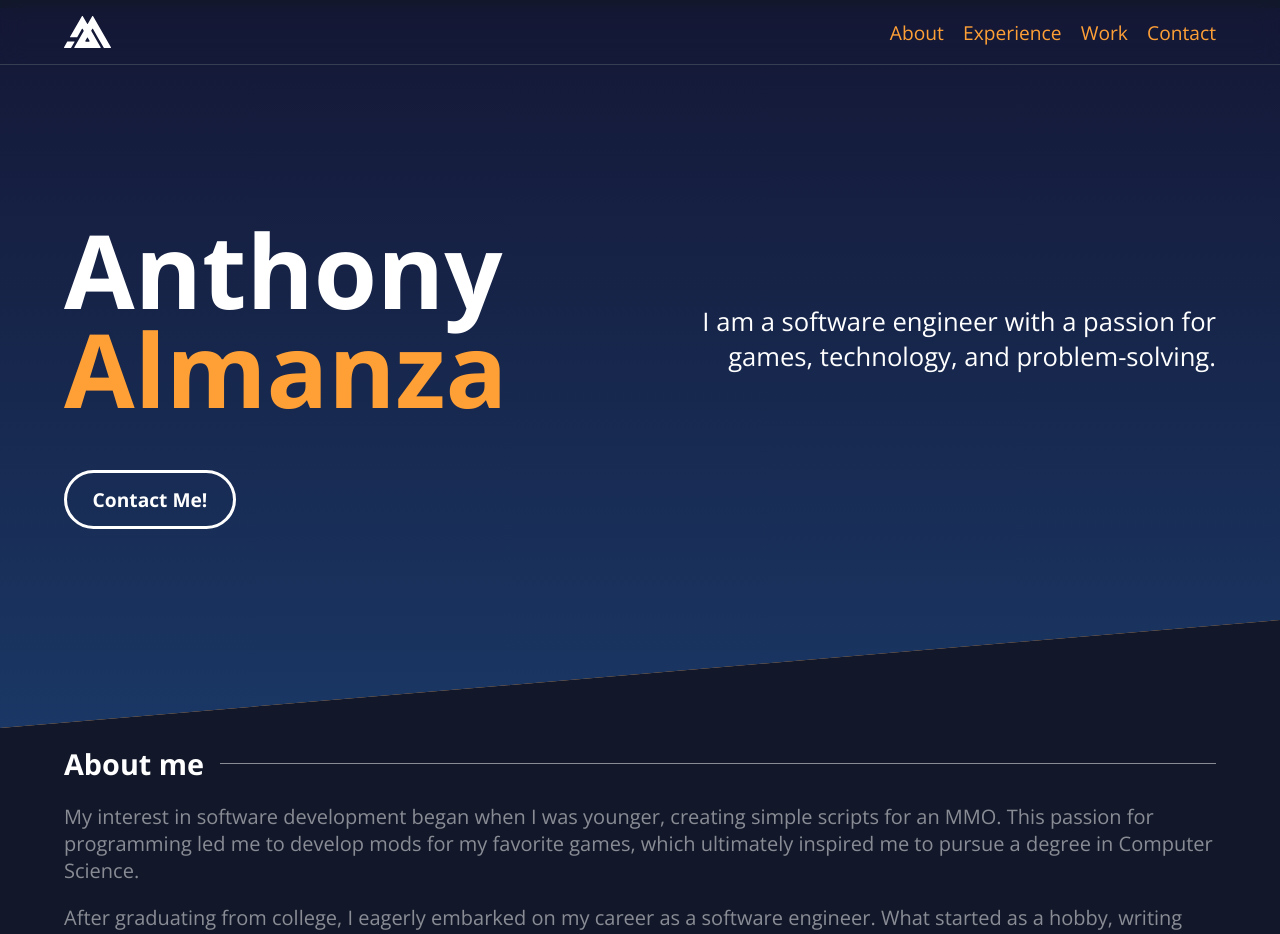
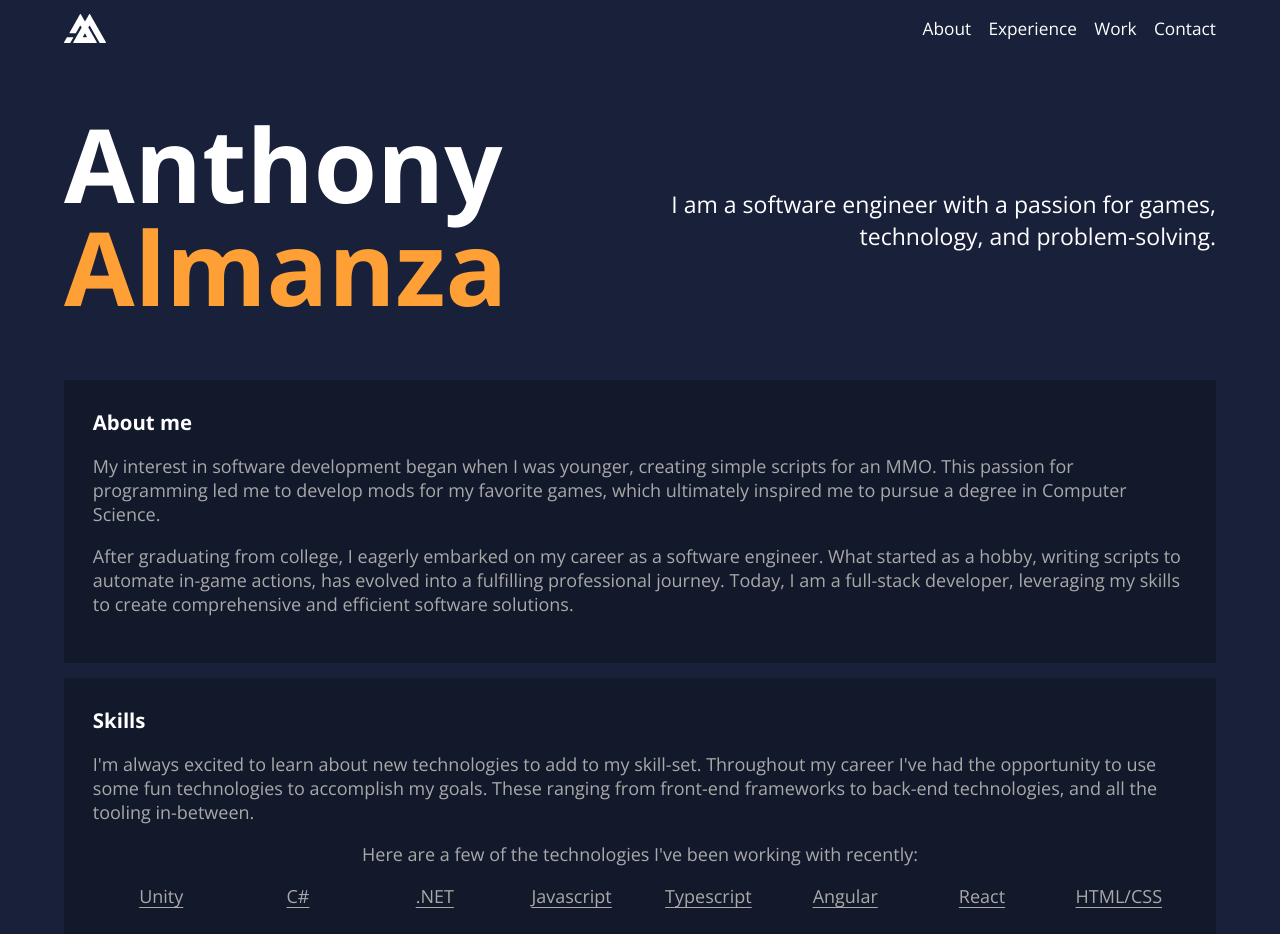
Before and after one commit to AnthonyAlmanza/My-Website, a React (Vite) app: page / in a window 1280 px wide. Shown: the top 934 px of the page. Built offline with nearby package versions, Linux system fonts and the light colour scheme.

Commit message:
Main/Home page redesign

```diff
--- a/src/components/navbar-style.css
+++ b/src/components/navbar-style.css
@@ -6,9 +6,7 @@
     z-index: 1000; /* Ensure it stays on top */
     display: flex;
     justify-content: center;
-    border-bottom: 1px solid rgb(53, 63, 81);
-    backdrop-filter: blur(10px); /* Add blur effect to content behind the navbar */
-    -webkit-backdrop-filter: blur(10px); /* For Safari */
+    background-color: var(--background-color);
 }
 
 .navbar {
@@ -29,15 +27,16 @@
     max-height: 2rem;
 }
 
-.link-container {
-    display:flex;
-    align-content: flex-end;
-    align-items: center;
-    gap: 1.2rem;
-    list-style-type: none;
+#navbar-link-container{
     flex-direction: row-reverse;
 }
 
-div {
+.navbar-link{
     font-size: 1.2rem;
 }
+
+@media screen and (max-width: 1200px) {
+    .navbar {
+        padding: 0 3rem;
+    }
+}
--- a/src/components/navbar.tsx
+++ b/src/components/navbar.tsx
@@ -9,19 +9,11 @@ const Navbar: React.FC = () => {
                 <div className="logo-container">
                     <img className="logo-image" id="logo-svg" src={Logo}/>
                 </div>
-                <ul className="link-container">
-                    <li>
-                        <a href="#contact">Contact</a>
-                    </li>
-                    <li>
-                        <a href="#work">Work</a>
-                    </li>
-                    <li>
-                        <a href="#experience">Experience</a>
-                    </li>
-                    <li>
-                        <a href="#about">About</a>
-                    </li>
+                <ul id="navbar-link-container" className="link-container">
+                    <li><a className="navbar-link" href="#contact">Contact</a></li>
+                    <li><a className="navbar-link" href="#work">Work</a></li>
+                    <li><a className="navbar-link" href="#experience">Experience</a></li>
+                    <li><a className="navbar-link" href="#about">About</a></li>
                 </ul>
             </div>
         </div>
--- a/src/pages/home.tsx
+++ b/src/pages/home.tsx
@@ -1,6 +1,5 @@
 import React, {useEffect} from 'react';
 import { WebsiteName } from "../config/config.ts";
-import DownloadImage from '../assets/download.svg';
 import GithubImage from '../assets/github-mark-white.svg';
 
 const pageName = "Home";
@@ -11,7 +10,6 @@ const HomePage: React.FC = () => {
     })
     return (
         <div id="home-component">
-            <div className="hero-image"></div>
             <div className="section-wrapper" role="main">
                 <section id="welcome" className="grid">
                     <div className="name-text">
@@ -25,9 +23,6 @@ const HomePage: React.FC = () => {
                             I am a software engineer with a passion for games, technology, and problem-solving.
                         </p>
                     </div>
-                    <a href="#contact">
-                        <div id="contact-me-div" className="button-highlight">Contact Me!</div>
-                    </a>
                 </section>
                 <section id="about">
                     <h1 className="section-header text-white">About me</h1>
@@ -50,9 +45,7 @@ const HomePage: React.FC = () => {
                             Throughout my career I've had the opportunity to use some fun technologies to accomplish my goals. These ranging from
                             front-end frameworks to back-end technologies, and all the tooling in-between.
                         </p>
-                        <p>
-                                Here are a few of the technologies I've been working with recently:
-                        </p>
+                        <p id="recent-tech">Here are a few of the technologies I've been working with recently:</p>
                         <ul className="list-grid">
                             <li>Unity</li>
                             <li>C#</li>
@@ -60,6 +53,7 @@ const HomePage: React.FC = () => {
                             <li>Javascript</li>
                             <li>Typescript</li>
                             <li>Angular</li>
+                            <li>React</li>
                             <li>HTML/CSS</li>
                         </ul>
                     </div>
@@ -94,21 +88,12 @@ const HomePage: React.FC = () => {
                             <li>Utilized test-driven development and behavior-driven development in order to help facilitate code quality and maintainability.</li>
                         </ul>
                     </div>
-                    <div id="resume-button-wrapper">
-                        <a id="resume-button"
-                           href="https://raw.githubusercontent.com/AnthonyAlmanza/My-Resume/main/AnthonyAlmanza_Resume.pdf"
-                           target="_blank">
-                            <div className="button-highlight">
-                                Resumé <img className="download-image" src={DownloadImage} alt=""/>
-                            </div>
-                        </a>
-                    </div>
                 </section>
                 <section id="contact">
                     <h1 className="section-header text-white">Contact Me.</h1>
                     <div className="text-size-small">
                         <p>Want to ask a question, or just say hi? Feel free to contact me on any of the following places.</p>
-                        <ul className="list-grid">
+                        <ul className="link-container">
                             <li><a href="mailto:Anthony.Almanza8@gmail.com" target="_blank">Email</a></li>
                             <li><a href="https://www.linkedin.com/in/MarkAnthonyAlmanzaJr/" target="_blank">LinkedIn</a></li>
                             <li><a href="https://github.com/AnthonyAlmanza" target="_blank">GitHub</a></li>
--- a/src/style.css
+++ b/src/style.css
@@ -1,24 +1,30 @@
 @import url('https://fonts.googleapis.com/css2?family=Open+Sans:wght@400;700&display=swap');
-/* OLD CSS */
+
 :root{
   --section-width: clamp(16rem, 90vw, 1600px);
+  --background-color: #182139;
+  --body-text-color: darkgray;
 }
 body, html{
+  font-size: calc(0.5rem + 0.5vw);
+
   scroll-padding-top: 4rem;
   display:flex;
   justify-content: center;
   align-items: center;
   font-family: 'Open Sans', sans-serif;
-  background-color: #121829;
+  background-color: var(--background-color);
   scroll-behavior: smooth
+}
+
+.header-large {
+  font-size: clamp(6rem, 8vw, 8rem);
 }
 
 .header-medium {
   font-size: 1.75rem;
 }
-.header-large {
-  font-size: clamp(6rem, 8vw, 8rem);
-}
+
 .text-size-med {
   font-size: 1.6rem;
 }
@@ -31,13 +37,13 @@ body, html{
 .button-highlight {
   display: flex;
   font-weight: 700;
-  border: 3px solid #ffffff;
-  border-radius: 5rem;
+  border: 3px solid white;
   position: relative;
   overflow: hidden;
   z-index: 0;
   transition: color 150ms ease-in-out;
-  color: #ffffff;
+  color: white;
+
   &:after {
     content: '';
     position: absolute;
@@ -46,12 +52,12 @@ body, html{
     transform: translateX(-50%);
     width: 0;
     height: 100%;
-    background: #ffffff;
+    background: white;
     z-index: -1;
     transition: width 150ms ease-in-out;
   }
   &:hover {
-    color: #081728;
+    color: var(--background-color);
     &:after {
       width: 110%;
     }
@@ -64,46 +70,53 @@ body, html{
 .text-highlight{
   color: #FFA036FF;
 }
-.text-off-white {
-
+ul{
+  padding: 0;
 }
 p {
-  color: rgba(255,255,255,.5);
+  color:var(--body-text-color);
 }
 li {
-  color: rgba(255,255,255,.5);
+  color: var(--body-text-color);
 }
+h2 {
+  color: var(--body-text-color);
+}
+
 h1 {
   font-weight: 700;
-  margin-bottom: 0;
+  margin: 0;
 }
-h2 {
-  color: rgba(255,255,255,.5);
-}
+
 a {
-  color: #FFA036FF;
   text-decoration: none;
-}
-a:hover{
+  position: relative;
   color: white;
 }
 
+a::before {
+  content: '';
+  position: absolute;
+  width: 100%;
+  height: .15rem;
+  border-radius: .15rem;
+  background-color: white;
+  bottom: 0;
+  left: 0;
+  transform-origin: right;
+  transform: scaleX(0);
+  transition: transform .2s ease-in-out;
+}
+
+a:hover::before {
+  transform-origin: left;
+  transform: scaleX(1);
+}
+
 section {
-  padding: 0 0 4rem 0;
-  margin: 0;
+  margin-top: 1rem;
   width: var(--section-width);
   z-index: 2;
-}
-
-.hero-image {
-  position: absolute;
-  width: 100%; /* Adjust the size of the square */
-  height: 45rem; /* Adjust the size of the square */
-  background-color: #ffa036; /* Background color of the square */
-  background-image: linear-gradient(0, #1a3765, #141735);
-  clip-path: polygon(100% 0, 100% 85%, 0 100%, 0 0);
-  left: 0;
-  z-index: 1; /* Ensure the square is behind the content */
 }
 
 .bold {
@@ -112,6 +125,13 @@ section {
 
 .italic {
   font-style: italic;
+}
+
+.link-container {
+  display:flex;
+  align-items: center;
+  gap: 1.2rem;
+  list-style-type: none;
 }
 
 .section-wrapper {
@@ -124,7 +144,7 @@ section {
 
 .footer {
   width: var(--section-width);
-  padding: 4rem 0 2rem 0;
+  padding: 2rem 0 2rem 0;
   margin-bottom: 1rem;
   text-align: center;
   z-index: 1; /* Ensure the square is behind the content */
@@ -138,8 +158,15 @@ section {
 }
 
 .list-grid {
+  li{
+    text-decoration: underline;
+    text-underline-offset: .3rem;
+    text-align: center;
+    list-style-type: none;
+  }
+
   --grid-layout-gap: 0rem;
-  --grid-column-count: 2; /* This gets overridden by an inline style. */
+  --grid-column-count: 8; /* This gets overridden by an inline style. */
   --grid-item--min-width: 8rem; /* This gets overridden by an inline style. */
 
   --gap-count: calc(var(--grid-column-count) - 1);
@@ -163,25 +190,44 @@ section {
   margin-top: -2.5rem; /* Adjust the overlap value */
 }
 
-.section-header {
+/*.section-header {
   display: flex;
   align-items: center;
-}
-.section-header::after{
-  content: '';
-  flex: 1;
-  margin-left: 1rem;
-  height: 1px;
-  background-color: rgba(255,255,255,.5);
-}
+}*/
+
 #welcome {
   -moz-box-pack: center;
   justify-content: center;
   -moz-box-align: center;
   align-items: flex-start;
-  padding-top: 12rem;
-  padding-bottom: 12rem;
+  padding: 2rem 0;
+  margin-top: 4rem;
 }
+
+#about {
+  padding: 2rem;
+  background-color: rgba(0, 0, 0, 0.25);
+}
+
+#experience {
+  padding: 2rem;
+  background-color: rgba(0, 0, 0, 0.25);
+}
+
+#work {
+  padding: 2rem;
+  background-color: rgba(0, 0, 0, 0.25);
+  ul{
+    li{
+      margin-left: 1rem;
+    }
+  }
+}
+
+#recent-tech {
+  text-align: center;
+}
+
 .grid{
   display: grid;
   grid-template-columns: 1fr 1fr;
@@ -194,6 +240,9 @@ section {
 }
 
 @media screen and (max-width: 1200px) {
+  :root{
+    --section-width: 100%;
+  }
   .grid{
     grid-template-columns: 1fr;
   }
@@ -201,8 +250,12 @@ section {
     text-align: left;
     margin-top: 0;
   }
-  #welcome{
-    padding-bottom: 10rem;
+  .section-wrapper{
+    padding: 0;
+  }
+
+  #contact, #welcome {
+    margin: 2rem;
   }
 }
 
```
